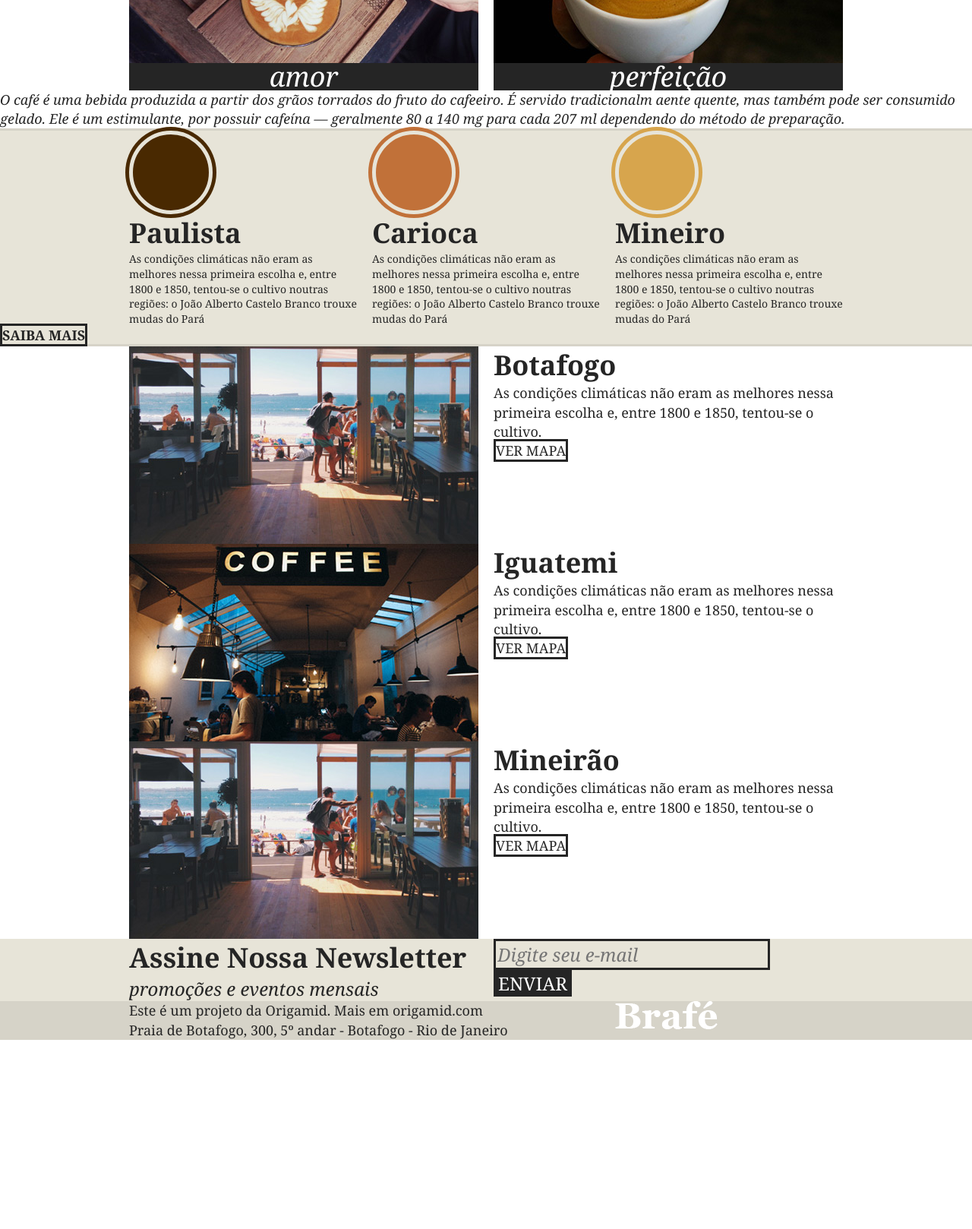
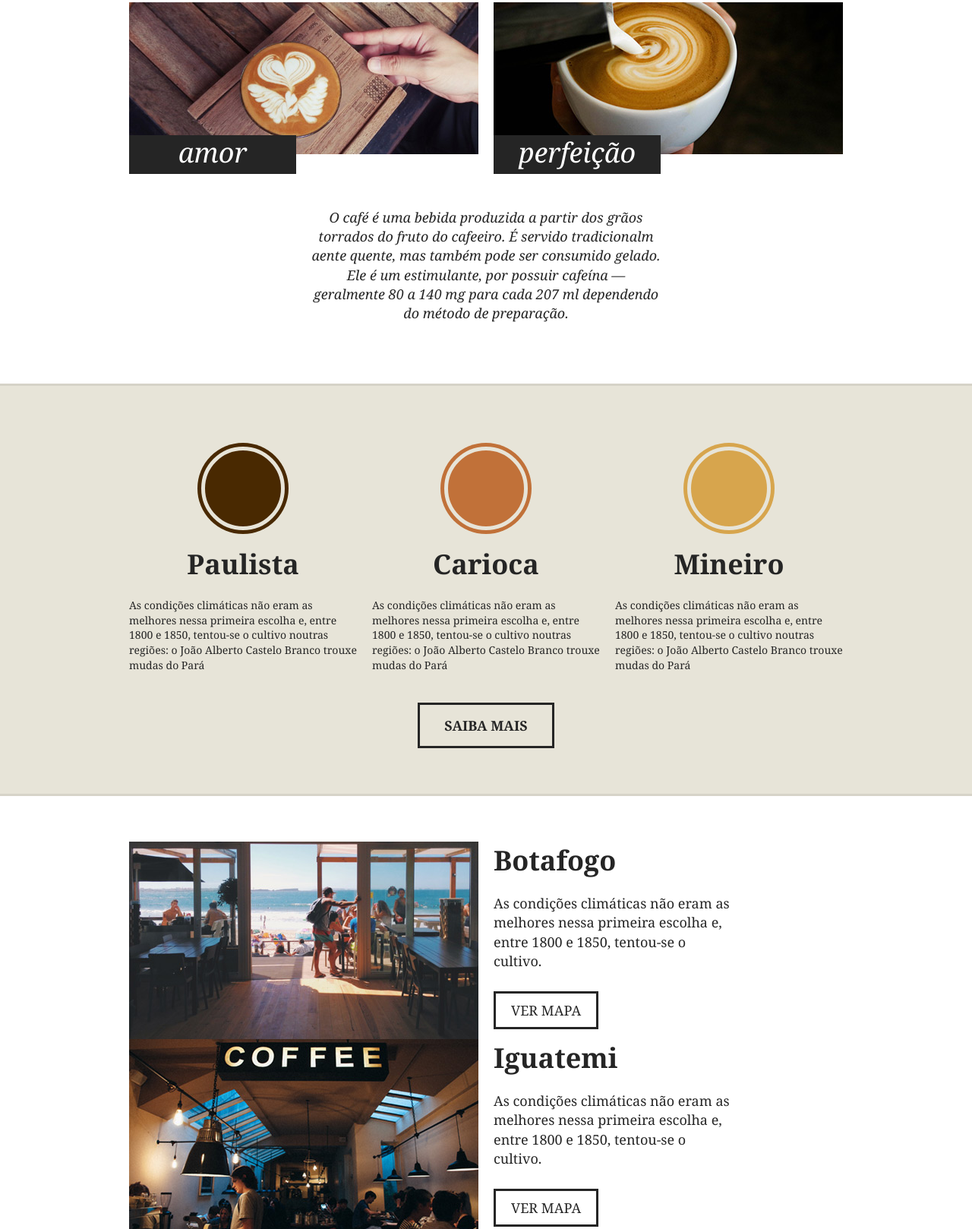
Before and after one commit to vits56/brafe-1-grid, a plain HTML site: page index.html in a window 1280 px wide. Shown: the part 718-2336 px from the top of the page at 76% size. Before the commit the page ends 2087 px from the top, so only its background shows below. Drawn offline with Linux system fonts and the light colour scheme.

Commit message:
Update style.css

```diff
--- a/css/style.css
+++ b/css/style.css
@@ -89,9 +89,13 @@ img {
 }
 
 /* Sobre */
-
+.sobre {
+	padding: 60px 0;
+}
 .sobre h2 {
 	font-size: 2.25em;
+	text-align: center;
+	margin-bottom: 60px;
 }
 
 .sobre-item h3 {
@@ -103,12 +107,18 @@ img {
 	font-weight: normal;
 	text-align: center;
 	position: relative;
+	width: 220px;
+	padding: 5px 0px 10px 0px;
+	top: -25px;
 }
 
 .sobre > p {
 	font-size: 1.125em;
 	line-height: 1.4em;
 	font-style: italic;
+	max-width: 460px;
+	margin: 20px auto;
+	text-align: center;
 }
 
 /* Produtos */
@@ -117,10 +127,17 @@ img {
 	background: #e7e4d8;
 	border-top: 3px solid #d6d3c8;
 	border-bottom: 3px solid #d6d3c8;
+	padding: 60px 0;
+}
+
+.produtos-item {
+	margin-bottom: 40px;
 }
 
 .produtos-item h2 {
 	font-size: 2.25em;
+	text-align: center;
+	margin-bottom: 20px;
 }
 
 .produtos-item h2::before {
@@ -132,6 +149,7 @@ img {
 	border-radius: 50%;
 	border: 5px solid #e7e4d8;
 	box-shadow: 0 0 0 5px currentColor;
+	margin: 20px auto;
 }
 
 h2.produtos-paulista::before {
@@ -159,17 +177,32 @@ h2.produtos-mineiro::before {
 	font-size: 1.125em;
 	font-weight: bold;
 	text-transform: uppercase;
+	display: block;
+	width: 180px;
+	padding: 15px 0;
+	margin: 0 auto;
 }
 
 /* Locais */
+.locais {
+	padding: 60px 0;
+}
+
+.locais-item {
+	margin-bottom: 40px;
+}
+
 
 .locais-item h2 {
 	font-size: 2.25em;
+	margin-bottom: 20px;
 }
 
 .locais-item p {
 	font-size: 1.125em;
 	line-height: 1.4em;
+	max-width: 320px;
+	margin-bottom: 40px;
 }
 
 .locais-item a {
@@ -178,12 +211,14 @@ h2.produtos-mineiro::before {
 	text-decoration: none;
 	border: 3px solid;
 	color: #252525;
+	padding: 10px 20px;
 }
 
 /* Assine */
 
 .assine {
 	background: #e7e4d8;
+	padding: 30px 0;
 }
 
 .assine-info h2 {
@@ -205,6 +240,9 @@ h2.produtos-mineiro::before {
 	font-size: 1.5em;
 	font-style: italic;
 	font-family: Georgia, serif;
+	width: calc(100% - 140px);
+	padding: 10px;
+	float: left;
 }
 
 .assine button {
@@ -215,15 +253,30 @@ h2.produtos-mineiro::before {
 	font-size: 1.5em;
 	color: #fff;
 	cursor: pointer;
+	width: 140px;
+	padding: 13px 0;
+	float: left;
 }
 
 /*Footer*/
 
 .footer {
 	background: #d6d3c8;
+	padding: 40px 0;
+}
+
+.footer img {
+	float: right;
 }
 
 .footer p {
 	font-size: 1.125em;
 	line-height: 1.4em;
 }
+
+@media (max-width: 739px) {
+	.footer img {
+		float: none;
+		margin-top: 20px;
+	}
+}
```
